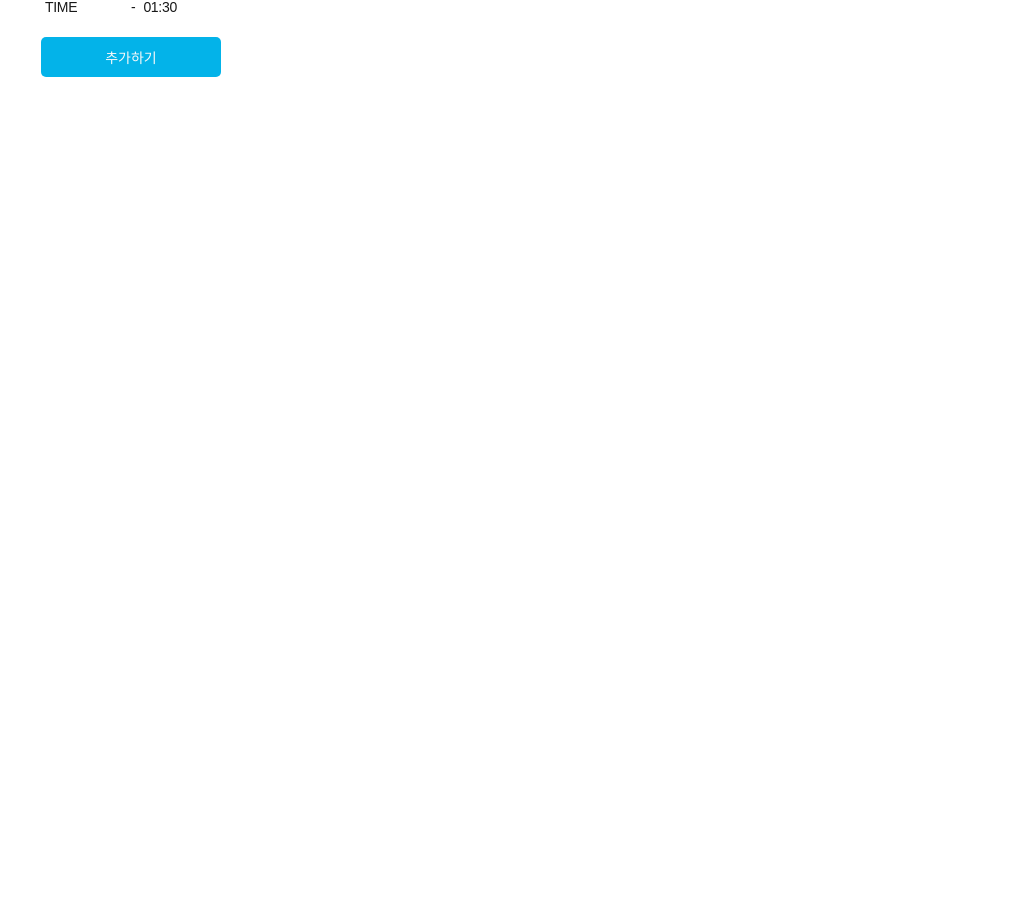
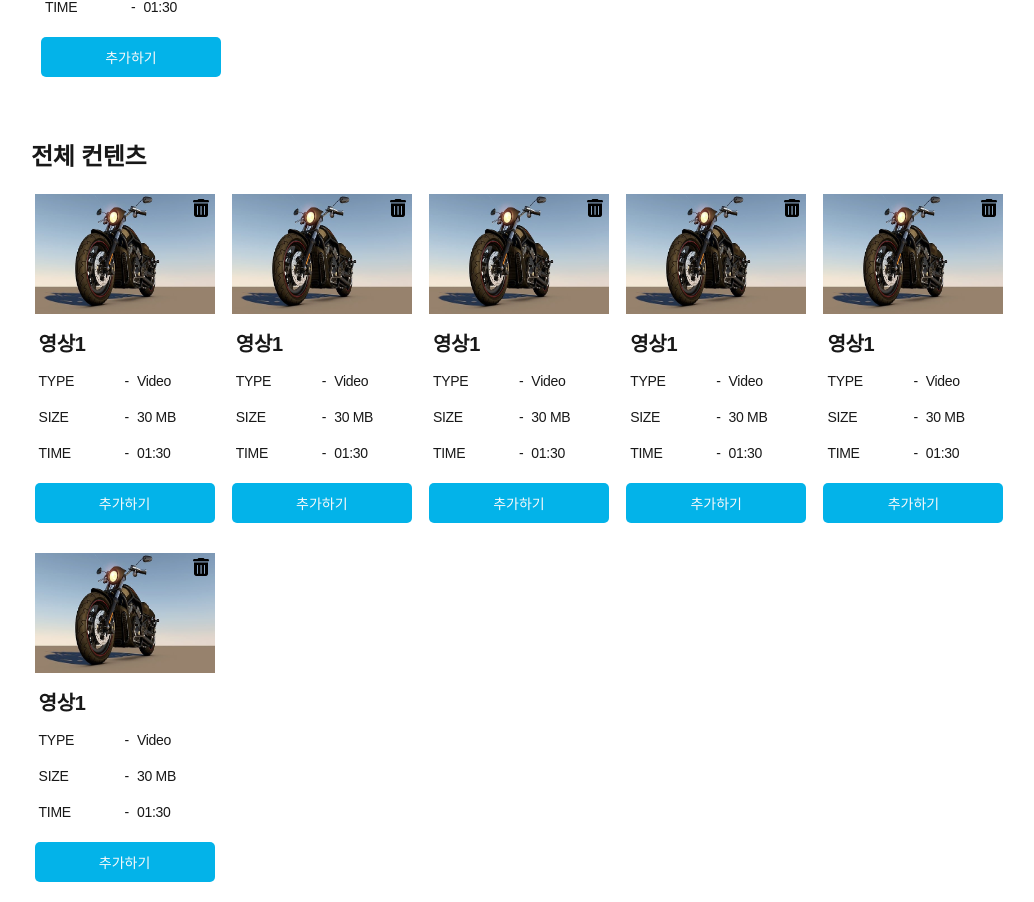
Before and after one commit to vitaZ-dev/cycloid-project, a React (Create React App) app: page / in a window 1280 px wide. Shown: the part 419-1321 px from the top of the page, without its empty margins (121-1155 px from the left). Before the commit the page ends 800 px from the top, so only its background shows below. Built offline with nearby package versions, Linux system fonts and the light colour scheme; a web font is replaced by a local one.

Commit message:
design: 메인페이지 전체컨텐츠 영역 퍼블리싱

```diff
--- /dev/null
+++ b/src/components/Main/AllContents.js
@@ -0,0 +1,22 @@
+import React from "react";
+import { AllContentsArea } from "../../style/MainCSS";
+import CommonTitle from "../CommonTitle";
+import ContentsItem from "./ContentsItem";
+
+const AllContents = () => {
+  return (
+    <AllContentsArea>
+      <CommonTitle title="전체 컨텐츠" />
+      <div className="all-contents">
+        <ContentsItem />
+        <ContentsItem />
+        <ContentsItem />
+        <ContentsItem />
+        <ContentsItem />
+        <ContentsItem />
+      </div>
+    </AllContentsArea>
+  )
+}
+
+export default AllContents;
--- a/src/pages/Main.js
+++ b/src/pages/Main.js
@@ -1,11 +1,13 @@
 import React from "react";
 import { MainWrap } from "../style/MainCSS";
 import MainCarousel from "../components/Main/MainCarousel";
+import AllContents from "../components/Main/AllContents";
 
 const Main = () => {
   return (
     <MainWrap>
       <MainCarousel />
+      <AllContents />
     </MainWrap>
   )
 }
--- a/src/style/MainCSS.js
+++ b/src/style/MainCSS.js
@@ -73,4 +73,23 @@ export const ItemArea = styled.div`
   }
 `;
 
-export const AllContentsArea = styled.section``;
+export const AllContentsArea = styled.section`
+  .all-contents {
+    display: grid;
+    grid-template-columns: repeat(5, 1fr);
+    // display: flex;
+    // flex-wrap: wrap;
+    gap: 10px;
+  }
+
+  @media only screen and (max-width: 1012px) {
+    .all-contents {
+      grid-template-columns: repeat(4, 1fr);
+    }
+  }
+  @media only screen and (max-width: 876px) {
+    .all-contents {
+      grid-template-columns: repeat(3, 1fr);
+    }
+  }
+`;
```
